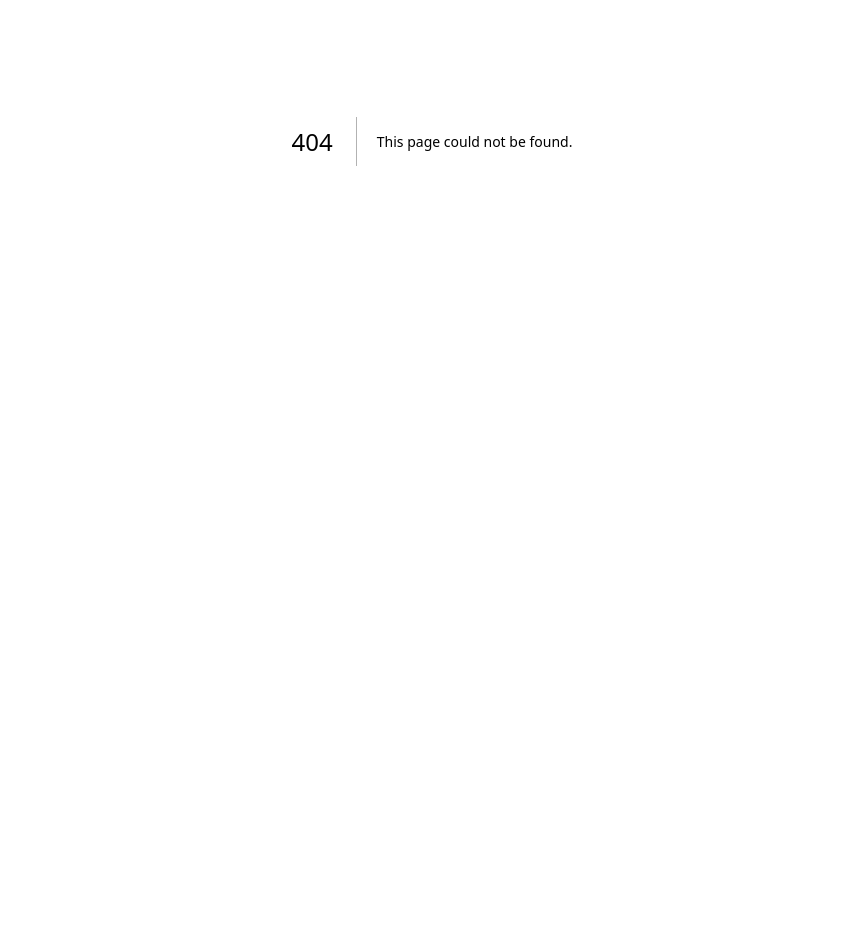
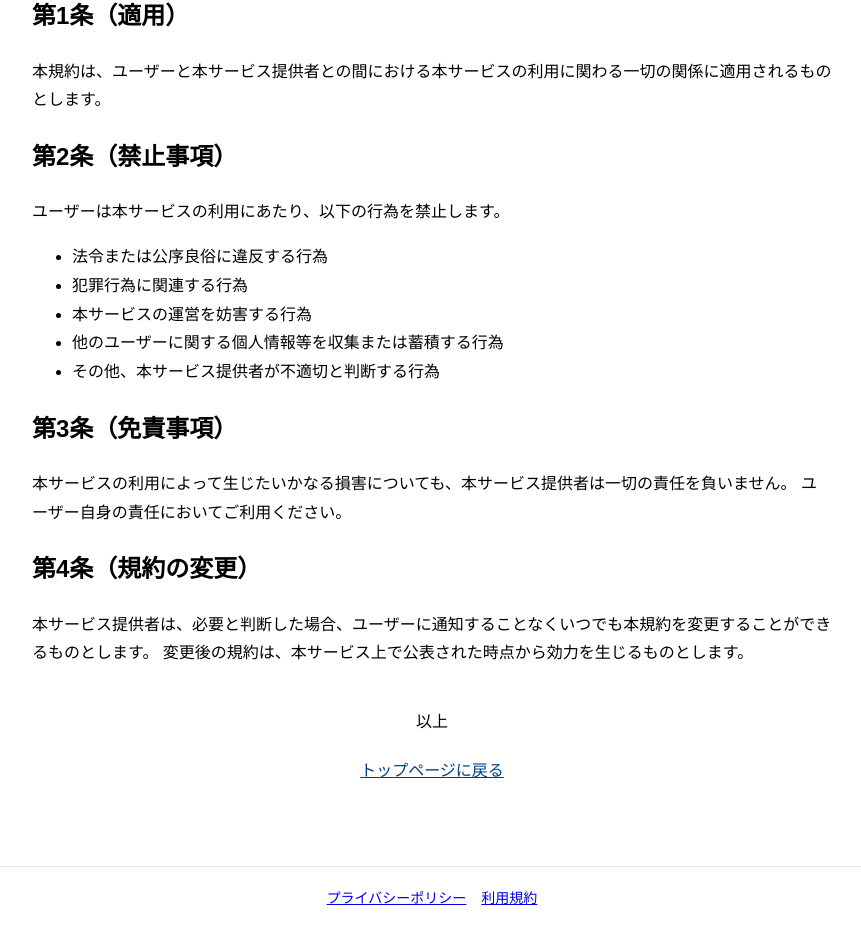
Before and after one commit to xkenks/Rakuwarikun, a Next.js app: page /terms in a window 1280 px wide. Before the commit this address had no page. Shown: the part 259-1194 px from the top of the page, without its empty margins (208-1069 px from the left). Before the commit the page ends 800 px from the top, so only its background shows below. Built offline with nearby package versions, Linux system fonts and the light colour scheme.

Commit message:
Footerコンポーネント重複を削除

```diff
--- /dev/null
+++ b/src/components/ui/Footer.js
@@ -0,0 +1,21 @@
+import Link from 'next/link';
+
+export default function Footer() {
+  return (
+    <footer style={{
+      textAlign: "center",
+      padding: "20px",
+      marginTop: "40px",
+      borderTop: "1px solid #eaeaea",
+      fontSize: "14px",
+      color: "#888"
+    }}>
+      <Link href="/privacy" style={{ marginRight: "15px" }}>
+        プライバシーポリシー
+      </Link>
+      <Link href="/terms">
+        利用規約
+      </Link>
+    </footer>
+  );
+}
--- a/src/pages/_app.js
+++ b/src/pages/_app.js
@@ -1,7 +1,11 @@
 import "../styles/globals.css";
+import Footer from "../components/ui/Footer";
 
-function MyApp({ Component, pageProps }) {
-  return <Component {...pageProps} />;
+export default function App({ Component, pageProps }) {
+  return (
+    <>
+      <Component {...pageProps} />
+      <Footer />
+    </>
+  );
 }
-
-export default MyApp;
--- a/src/pages/about.js
+++ b/src/pages/about.js
@@ -79,7 +79,6 @@ export default function About() {
           トップページに戻る
         </Link>
       </div>
-
     </div>
   );
 }
--- /dev/null
+++ b/src/pages/terms.js
@@ -0,0 +1,55 @@
+import Link from 'next/link';
+
+export default function Terms() {
+  return (
+    <div style={{ padding: "40px", maxWidth: "800px", margin: "auto", fontFamily: "Arial, sans-serif", lineHeight: "1.8" }}>
+      <h1 style={{ fontSize: "28px", textAlign: "center", marginBottom: "30px" }}>
+        利用規約
+      </h1>
+
+      <p>
+        本利用規約（以下「本規約」といいます。）は、らくわりくん（以下「本サービス」といいます。）の利用条件を定めるものです。
+        本サービスを利用される方（以下「ユーザー」といいます。）は、本規約に同意の上ご利用ください。
+      </p>
+
+      <h2>第1条（適用）</h2>
+      <p>
+        本規約は、ユーザーと本サービス提供者との間における本サービスの利用に関わる一切の関係に適用されるものとします。
+      </p>
+
+      <h2>第2条（禁止事項）</h2>
+      <p>
+        ユーザーは本サービスの利用にあたり、以下の行為を禁止します。
+      </p>
+      <ul>
+        <li>法令または公序良俗に違反する行為</li>
+        <li>犯罪行為に関連する行為</li>
+        <li>本サービスの運営を妨害する行為</li>
+        <li>他のユーザーに関する個人情報等を収集または蓄積する行為</li>
+        <li>その他、本サービス提供者が不適切と判断する行為</li>
+      </ul>
+
+      <h2>第3条（免責事項）</h2>
+      <p>
+        本サービスの利用によって生じたいかなる損害についても、本サービス提供者は一切の責任を負いません。
+        ユーザー自身の責任においてご利用ください。
+      </p>
+
+      <h2>第4条（規約の変更）</h2>
+      <p>
+        本サービス提供者は、必要と判断した場合、ユーザーに通知することなくいつでも本規約を変更することができるものとします。
+        変更後の規約は、本サービス上で公表された時点から効力を生じるものとします。
+      </p>
+
+      <p style={{ textAlign: "center", marginTop: "40px" }}>
+        以上
+      </p>
+
+      <div style={{ textAlign: "center", marginTop: "20px" }}>
+        <Link href="/" style={{ color: "#004085", textDecoration: "underline" }}>
+          トップページに戻る
+        </Link>
+      </div>
+    </div>
+  );
+}
```
Also changed, not shown: src/pages/privacy.js (added, +51 -0 lines).
